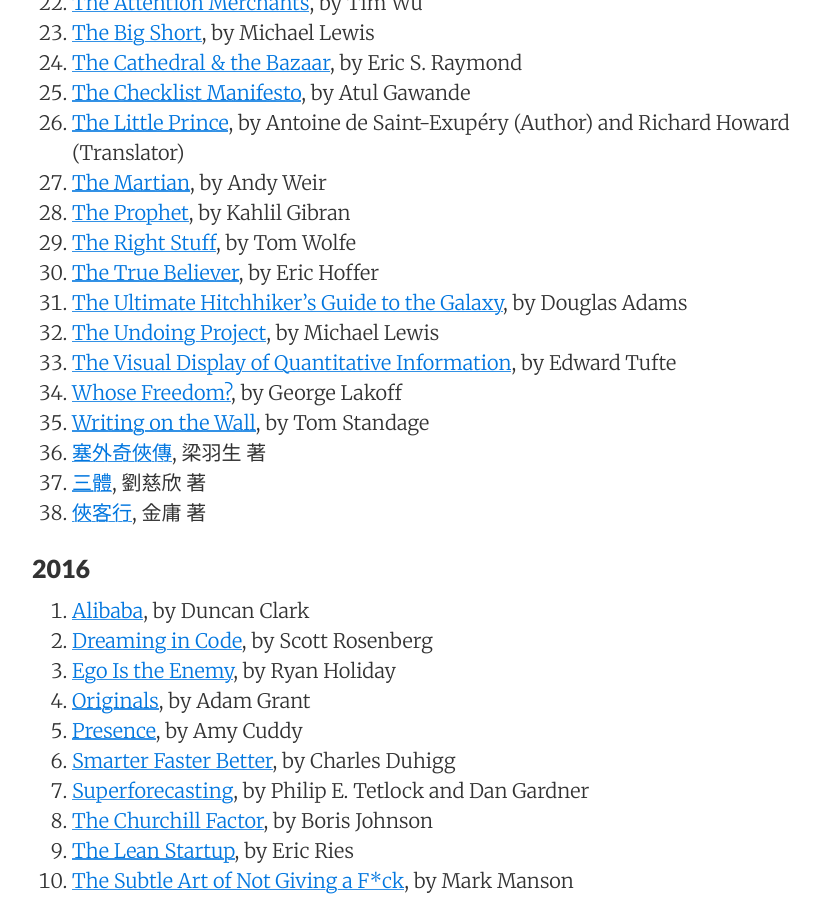
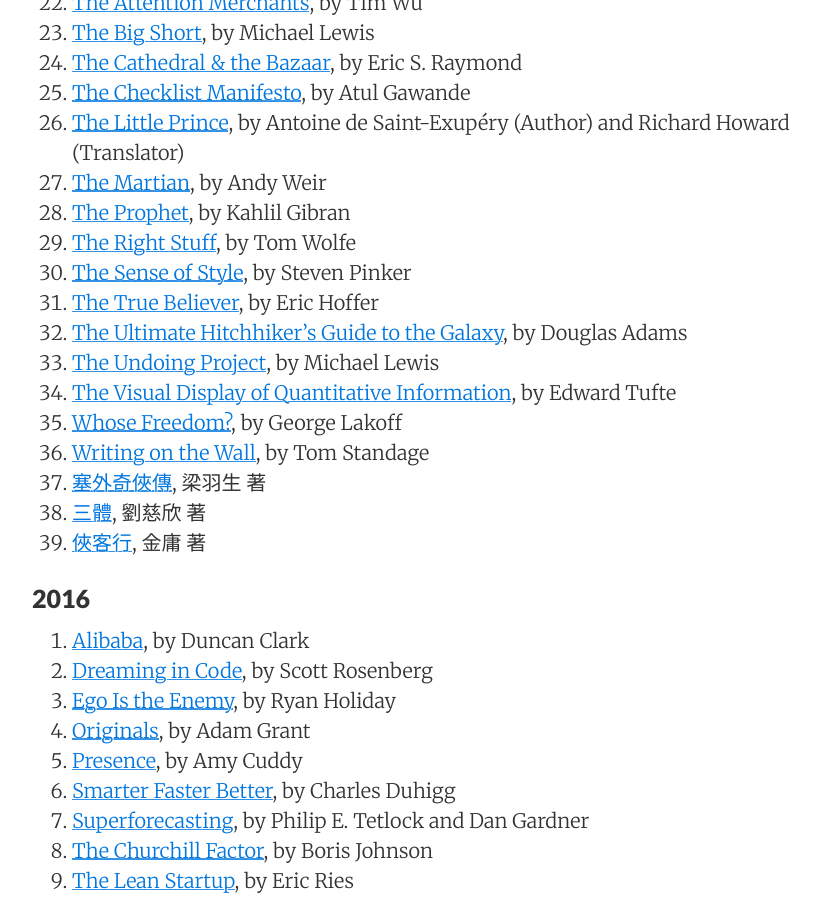
Before and after one commit to sewardlee337/sewardlee337.github.io, a Jekyll site: the page built from readinglist.md, in a window 1280 px wide and 900 px high, scrolled down 1220 px. Shown: the whole window, without its empty margins (188-1009 px from the left). Built offline with Jekyll 4.4.1, drawn with Linux system fonts in a browser that asks for light colours; nearby versions of some CDN libraries.

Commit message:
Update reading list

```diff
--- a/readinglist.md
+++ b/readinglist.md
@@ -48,6 +48,7 @@
 1. [The Martian](https://www.amazon.com/Martian-Novel-Andy-Weir-ebook/dp/B00EMXBDMA/ref=sr_1_1_ha?s=digital-text&ie=UTF8&qid=1500162561&sr=1-1&keywords=the+martian), by Andy Weir
 1. [The Prophet](https://www.amazon.com/Prophet-Kahlil-Gibran-ebook/dp/B06XDHQFVY/ref=sr_1_1?s=digital-text&ie=UTF8&qid=1500162682&sr=1-1&keywords=the+prophet), by Kahlil Gibran
 1. [The Right Stuff](https://www.amazon.com/Right-Stuff-Tom-Wolfe-ebook/dp/B00139XSBA/ref=sr_1_1?s=digital-text&ie=UTF8&qid=1500163152&sr=1-1&keywords=the+right+stuff), by Tom Wolfe
+1. [The Sense of Style](https://www.amazon.com/Sense-Style-Thinking-Persons-Writing-ebook/dp/B00INIYG74/ref=mt_kindle?_encoding=UTF8&me=), by Steven Pinker
 1. [The True Believer](https://www.amazon.com/True-Believer-Thoughts-Movements-Perennial-ebook/dp/B003TO5838/ref=sr_1_1?s=digital-text&ie=UTF8&qid=1500163627&sr=1-1&keywords=the+true+believer), by Eric Hoffer
 1. [The Ultimate Hitchhiker's Guide to the Galaxy](https://www.amazon.com/Ultimate-Hitchhikers-Guide-Galaxy-ebook/dp/B0043M4ZH0/ref=tmm_kin_swatch_0?_encoding=UTF8&qid=1500162033&sr=8-1), by Douglas Adams
 1. [The Undoing Project](https://www.amazon.com/Undoing-Project-Friendship-Changed-Signed-ebook/dp/B01GI6S7EK/ref=pd_sim_351_11?_encoding=UTF8&psc=1&refRID=8XGGGRTEBH16B0WPQE1S), by Michael Lewis
```
